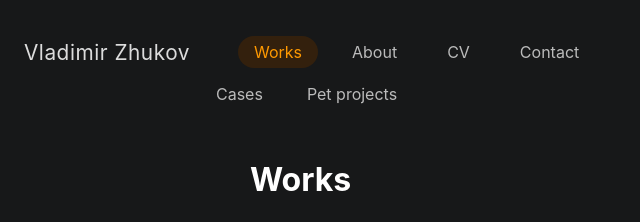
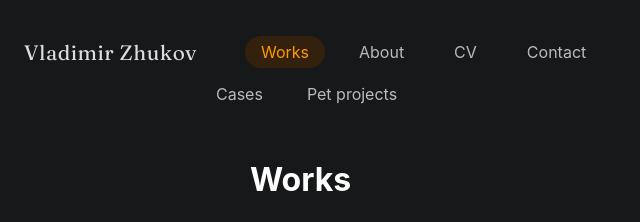
Before and after one commit to uxiscool/experience, a Jekyll site: the page built from index.md, in a window 1280 px wide. Shown: the top 222 px of the page, without its empty margins (0-640 px from the left). Built offline with Jekyll 4.4.1, drawn with Linux system fonts in a browser that asks for light colours.

Commit message:
Add files via upload

```diff
--- a/_layouts/default.html
+++ b/_layouts/default.html
@@ -3,6 +3,7 @@
   <head>
     <meta charset="utf-8">
     <title>{{ page.title | default: site.title }}</title>
+    <link rel="stylesheet" href="https://fonts.googleapis.com/css2?family=Fraunces:opsz,wght,SOFT,WONK@72,400,1,1&display=swap">
     <link rel="stylesheet" href="{{ site.baseurl }}/assets/css/main.css">
     <meta name="viewport" content="width=device-width,initial-scale=1">
   </head>
--- a/assets/css/main.css
+++ b/assets/css/main.css
@@ -47,21 +47,18 @@ header {
 }
 
 .logo a {
+  font-family: "Fraunces", serif !important;
   font-weight: 400;
   font-size: 1.3rem;
   color: #fff;
   text-decoration: none;
   letter-spacing: 0.025em;
   opacity: 0.85;
-  font-family:
-    "SF Pro Display",
-    "San Francisco",
-    -apple-system,
-    BlinkMacSystemFont,
-    "Segoe UI",
-    Roboto,
-    Arial,
-    sans-serif;
+  font-variation-settings:
+    'wght' 400,
+    'opsz' 72,
+    'SOFT' 1,
+    'WONK' 1;
 }
 
 .menu-link,
```
